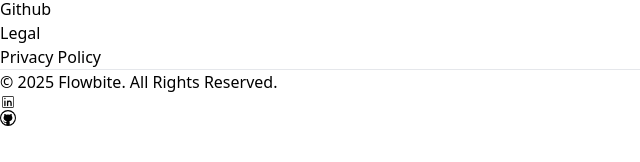
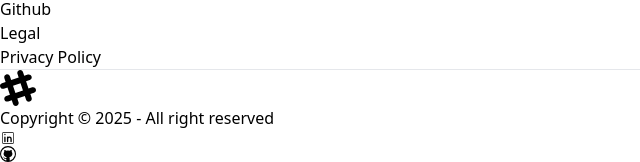
Before and after one commit to Mehjabin-Rashid/jerin, a React (Vite) app: page /#/ in a window 1280 px wide. Shown: the part 3952-4114 px from the top of the page, without its empty margins (0-640 px from the left). Before the commit the page ends 4078 px from the top, so only its background shows below. Built offline with nearby package versions, Linux system fonts and the light colour scheme.

Commit message:
Fix menubar routing and clean up page components

```diff
--- a/src/Components/Footer.jsx
+++ b/src/Components/Footer.jsx
@@ -66,9 +66,18 @@
 
         {/* Bottom Section */}
         <div className="flex flex-col sm:flex-row sm:items-center sm:justify-between gap-4">
-          <span className="text-sm text-gray-500 dark:text-gray-400 text-center sm:text-left">
-            © {new Date().getFullYear()} Flowbite. All Rights Reserved.
-          </span>
+          <aside className="grid-flow-col items-center">
+           <svg width="36" height="36"
+            viewBox="0 0 24 24"
+            xmlns="http://www.w3.org/2000/svg"
+            fillRule="evenodd"
+            clipRule="evenodd"
+            className="fill-current">
+            <path
+          d="M22.672 15.226l-2.432.811.841 2.515c.33 1.019-.209 2.127-1.23 2.456-1.15.325-2.148-.321-2.463-1.226l-.84-2.518-5.013 1.677.84 2.517c.391 1.203-.434 2.542-1.831 2.542-.88 0-1.601-.564-1.86-1.314l-.842-2.516-2.431.809c-1.135.328-2.145-.317-2.463-1.229-.329-1.018.211-2.127 1.231-2.456l2.432-.809-1.621-4.823-2.432.808c-1.355.384-2.558-.59-2.558-1.839 0-.817.509-1.582 1.327-1.846l2.433-.809-.842-2.515c-.33-1.02.211-2.129 1.232-2.458 1.02-.329 2.13.209 2.461 1.229l.842 2.515 5.011-1.677-.839-2.517c-.403-1.238.484-2.553 1.843-2.553.819 0 1.585.509 1.85 1.326l.841 2.517 2.431-.81c1.02-.33 2.131.211 2.461 1.229.332 1.018-.21 2.126-1.23 2.456l-2.433.809 1.622 4.823 2.433-.809c1.242-.401 2.557.484 2.557 1.838 0 .819-.51 1.583-1.328 1.847m-8.992-6.428l-5.01 1.675 1.619 4.828 5.011-1.674-1.62-4.829z"></path>
+           </svg>
+          <p>Copyright © {new Date().getFullYear()} - All right reserved</p>
+          </aside>
 
           {/* Social Icons */}
           <div className="flex justify-center sm:justify-end gap-5">
```
